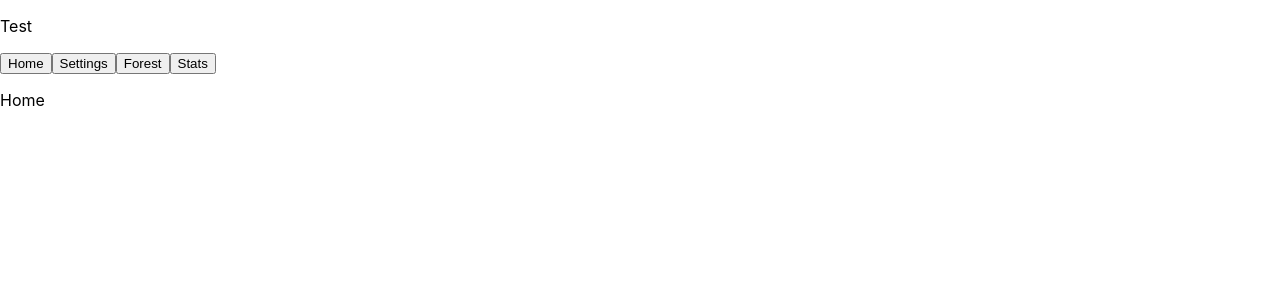
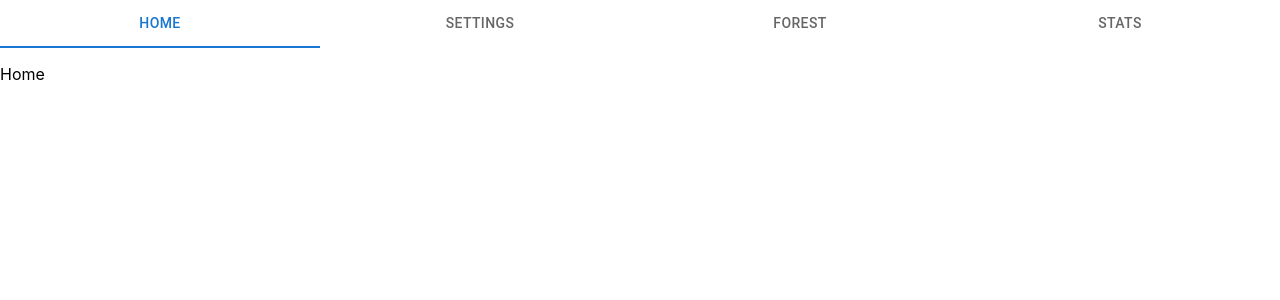
Before and after one commit to mosshan/productivitree, a React (Create React App) app in the folder client/: page / in a window 1280 px wide. Shown: the top 300 px of the page. Built offline with nearby package versions, Linux system fonts and the light colour scheme.

Commit message:
Seperated files and moved to material UI

```diff
--- a/client/package.json
+++ b/client/package.json
@@ -3,9 +3,13 @@
   "version": "0.1.0",
   "private": true,
   "dependencies": {
+    "@emotion/react": "^11.11.3",
+    "@emotion/styled": "^11.11.0",
+    "@mui/material": "^5.15.7",
     "@testing-library/jest-dom": "^5.14.1",
     "@testing-library/react": "^13.0.0",
     "@testing-library/user-event": "^13.2.1",
+    "@types/firefox-webext-browser": "^120.0.0",
     "@types/jest": "^27.0.1",
     "@types/node": "^16.7.13",
     "@types/react": "^18.0.0",
@@ -18,7 +22,7 @@
   },
   "scripts": {
     "start": "react-scripts start",
-    "build": "react-scripts build",
+    "build": "INLINE_RUNTIME_CHUNK=false react-scripts build",
     "test": "react-scripts test",
     "eject": "react-scripts eject"
   },
--- a/client/src/App.css
+++ b/client/src/App.css
@@ -2,37 +2,6 @@
   text-align: center;
 }
 
-.App-logo {
-  height: 40vmin;
-  pointer-events: none;
+#tabs{
+  width:100%;
 }
-
-@media (prefers-reduced-motion: no-preference) {
-  .App-logo {
-    animation: App-logo-spin infinite 20s linear;
-  }
-}
-
-.App-header {
-  background-color: #282c34;
-  min-height: 100vh;
-  display: flex;
-  flex-direction: column;
-  align-items: center;
-  justify-content: center;
-  font-size: calc(10px + 2vmin);
-  color: white;
-}
-
-.App-link {
-  color: #61dafb;
-}
-
-@keyframes App-logo-spin {
-  from {
-    transform: rotate(0deg);
-  }
-  to {
-    transform: rotate(360deg);
-  }
-}
--- a/client/src/App.tsx
+++ b/client/src/App.tsx
@@ -1,88 +1,12 @@
-/*global browser*/
-import React, {useState} from 'react';
+
 import './App.css';
-
-function Home(){
-  return(
-    <div>
-      <p>Home</p>
-    </div>
-  )
-}
-
-function Settings(){
-  return(
-    <div>
-      <p>Settings</p>
-    </div>
-  )
-}
-
-function Forest(){
-  return(
-    <div>
-      <p>Forest</p>
-    </div>
-  )
-}
-
-function Stats(){
-  return(
-    <div>
-      <p>Stats</p>
-    </div>
-  )
-}
-
-// Depending on which tab is active, display that content
-function LandingContent(){
-
-  return(
-    <div>
-      <p>Test</p>
-    </div>
-  )
-}
-
-function Landing(){
-  const[content, setContent] = useState('home')
-  const[activeButton, setButton] = useState('homeButton')
-
-  function handleTabChange(buttonId: string, contentId: string){
-    setContent(contentId);
-    setButton(buttonId);
-  }
-
-  function renderContent(){
-    switch(content) {
-      case 'forest':
-        return <Forest/>
-      case 'settings':
-        return <Settings/>
-      case 'stats':
-        return <Stats/>
-      default:
-        return <Home/>
-    }
-  }
-
-  return (
-    <div>
-      <div className='landingTabs'>
-        <button id="homeButton" onClick={()=>handleTabChange('homeButton', 'home')}>Home</button>
-        <button id="settingsButton" onClick={()=>handleTabChange('settingsButton', 'settings')}>Settings</button>
-        <button id="forestButton" onClick={()=>handleTabChange('forestButton', 'forest')}>Forest</button>
-        <button id="statsButton" onClick={()=>handleTabChange('statsButton', 'stats')}>Stats</button>
-      </div>
-      {renderContent()}
-    </div>
-  );
-}
+import Landing from './components/Landing';
+import React from 'react';
+//<reference types="firefox-webext-browser" />
 
 function App() {
   return (
     <div>
-      <p>Test</p>
       <Landing/>
     </div>
   );
--- /dev/null
+++ b/client/src/components/Garden.tsx
@@ -0,0 +1,12 @@
+import React from 'react';
+
+function Garden(){
+    return(
+        <div>
+            <p>Garden</p>
+        </div>
+    );
+}
+
+
+export default Garden;
--- /dev/null
+++ b/client/src/components/Home.tsx
@@ -0,0 +1,12 @@
+import React from 'react';
+
+function Home(){
+    return(
+        <div>
+            <p>Home</p>
+        </div>
+    );
+}
+
+
+export default Home;
--- /dev/null
+++ b/client/src/components/Landing.tsx
@@ -0,0 +1,45 @@
+import Tabs from '@mui/material/Tabs';
+import Tab from '@mui/material/Tab';
+import Home from './Home';
+import Garden from './Garden';
+import Settings from './Settings';
+import Statistics from './Statistics';
+import React, {useState} from 'react';
+
+
+function Landing(){
+    const[content, setContent] = useState('home')
+
+    const handleTabChange = (event: React.SyntheticEvent, newValue: string) =>{
+      setContent(newValue);
+    }
+
+    function renderContent(){
+      switch(content) {
+        case 'garden':
+          return <Garden/>
+        case 'settings':
+          return <Settings/>
+        case 'stats':
+          return <Statistics/>
+        default:
+          return <Home/>
+      }
+    }
+
+    return (
+      <div>
+        <div id="tabs">
+          <Tabs value={content} onChange={handleTabChange} aria-label="tabs for landing page" variant="fullWidth">
+            <Tab value="home" label="Home"/>
+            <Tab value="settings" label="Settings" />
+            <Tab value="forest" label="Forest" />
+            <Tab value="stats" label="Stats" />
+          </Tabs>
+        </div>
+        {renderContent()}
+      </div>
+    );
+  }
+
+export default Landing;
--- /dev/null
+++ b/client/src/components/Settings.tsx
@@ -0,0 +1,12 @@
+import React from 'react';
+
+function Settings(){
+    return(
+        <div>
+            <p>Settings</p>
+        </div>
+    );
+}
+
+
+export default Settings;
--- /dev/null
+++ b/client/src/components/Statistics.tsx
@@ -0,0 +1,12 @@
+import React from 'react';
+
+function Statistics(){
+    return(
+        <div>
+            <p>Statistics</p>
+        </div>
+    );
+}
+
+
+export default Statistics;
```
Also changed, not shown: 1 other file (tests, documents, lock files or other folders).
